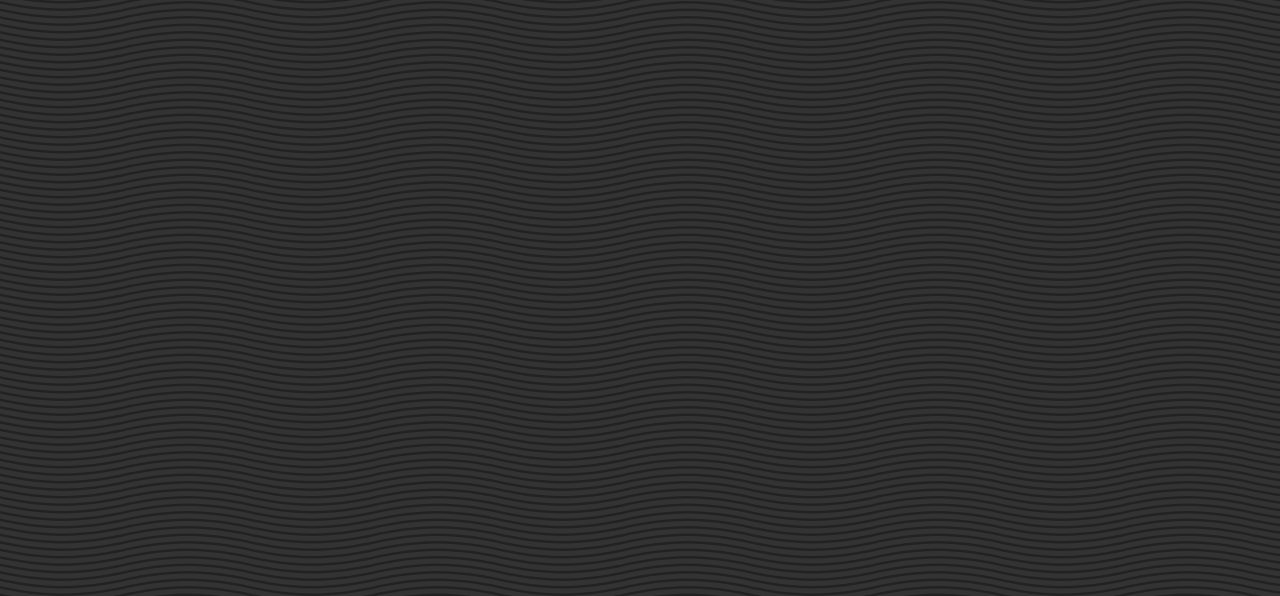
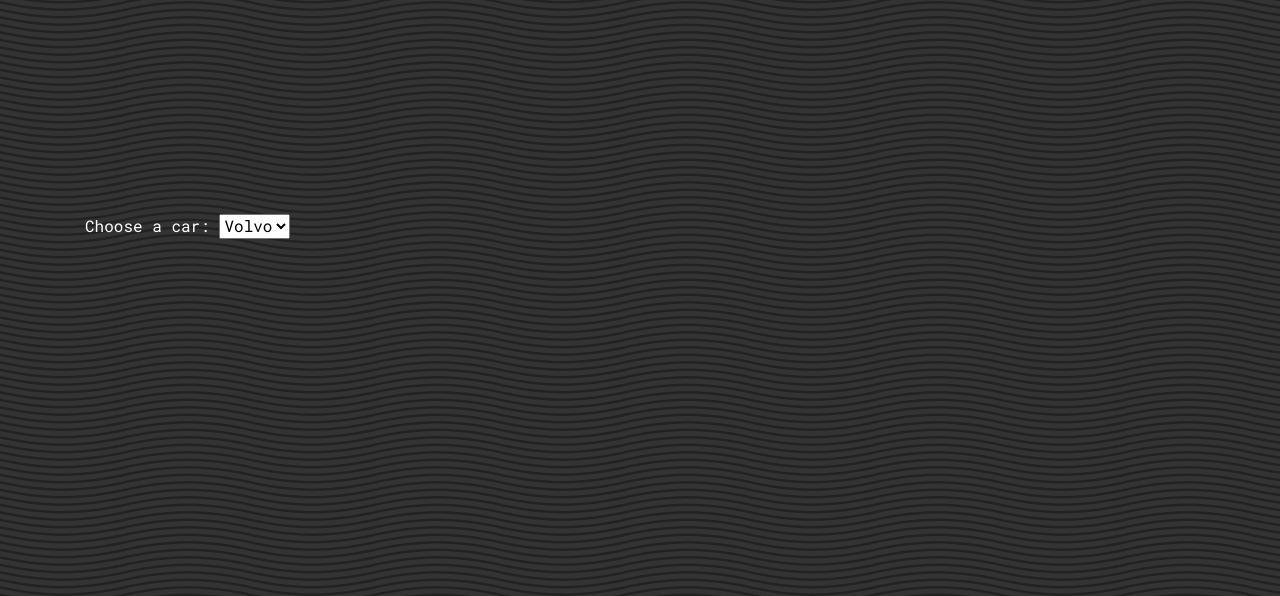
Before and after one commit to andrewbwrm/Festive-CricSim, a plain HTML site: page index.html in a window 1280 px wide. Shown: the part 204-800 px from the top of the page. Drawn offline with nearby package versions, Linux system fonts and the light colour scheme.

Commit message:
Added html select group

```diff
--- a/index.html
+++ b/index.html
@@ -52,6 +52,14 @@
         </div>
       </div>
     </div>
+
+    <label for="cars">Choose a car:</label>
+  <select name="cars" id="cars">
+    <option value="volvo">Volvo</option>
+    <option value="saab">Saab</option>
+    <option value="opel">Opel</option>
+    <option value="audi">Audi</option>
+  </select>
   </div>
 
   <script src="js/app.js"></script>
```
